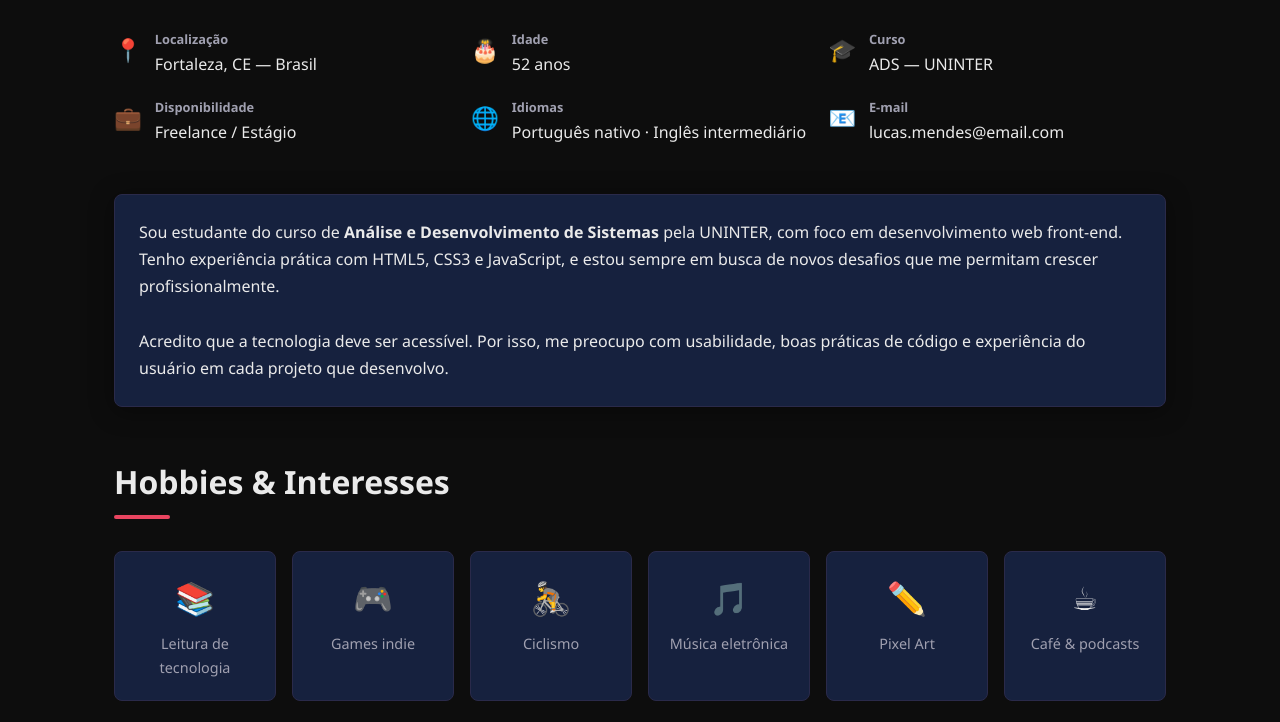
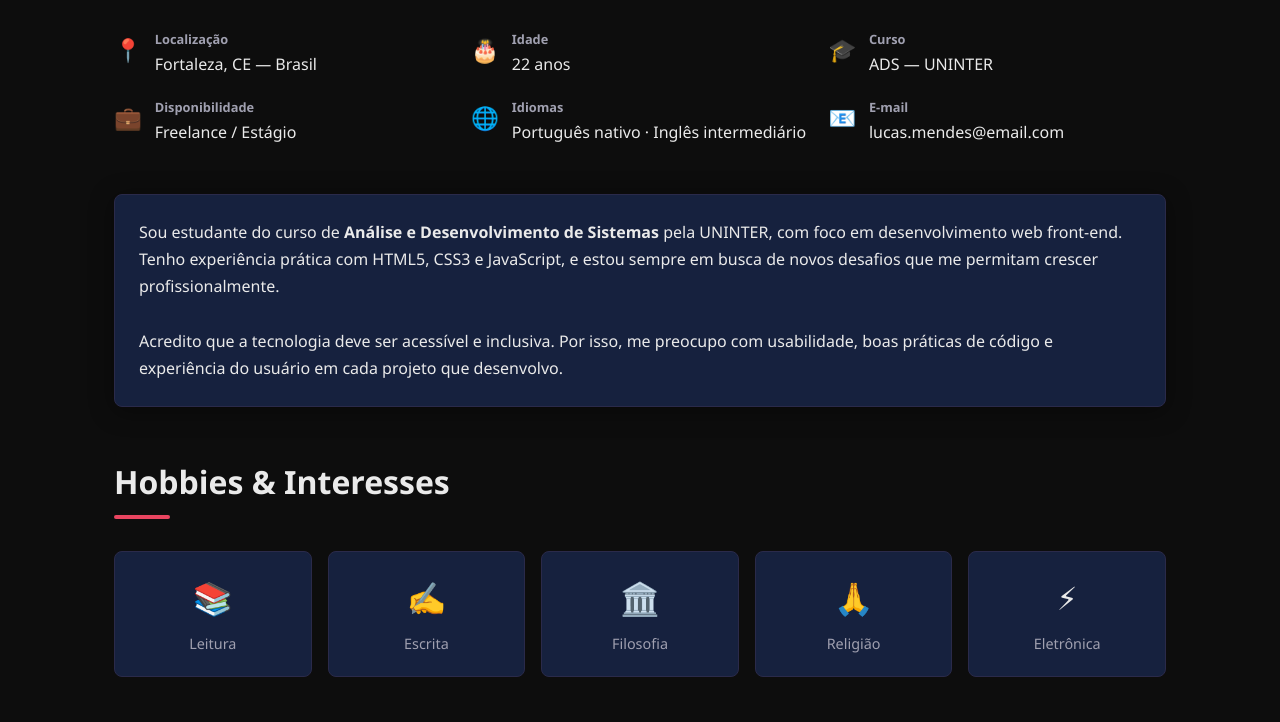
Before and after one commit to ernane2022/curriculum-html, a plain HTML site: page index.html in a window 1280 px wide. Shown: the part 471-1193 px from the top of the page. Drawn offline with Linux system fonts and the light colour scheme.

Commit message:
fix: atualiza hobbies com interesses reais

```diff
--- a/index.html
+++ b/index.html
@@ -127,7 +127,7 @@
   <!-- ========== CABEÇALHO / MENU ========== -->
   <header>
     <nav>
-      <span class="nav-logo">LM</span>
+      <span class="nav-logo">EF</span>
 
       <!-- Links de navegação — o mesmo em todas as páginas -->
       <ul class="nav-links" id="nav-links">
@@ -155,7 +155,7 @@
       <div class="hero-avatar" role="img" aria-label="Foto de Lucas Mendes">👨‍💻</div>
 
       <div class="hero-text">
-        <h1>Olá, sou <span>Ernane A F</span></h1>
+        <h1>Olá, sou <span>Lucas Mendes</span></h1>
         <p>
           Desenvolvedor web apaixonado por criar experiências digitais
           intuitivas e funcionais. Estudo Análise e Desenvolvimento de Sistemas
@@ -181,7 +181,7 @@
           <span class="info-icon">🎂</span>
           <div>
             <strong>Idade</strong>
-            <span>52 anos</span>
+            <span>22 anos</span>
           </div>
         </div>
         <div class="info-item">
@@ -224,7 +224,7 @@
         </p>
         <br>
         <p>
-          Acredito que a tecnologia deve ser acessível. Por isso, me preocupo
+          Acredito que a tecnologia deve ser acessível e inclusiva. Por isso, me preocupo
           com usabilidade, boas práticas de código e experiência do usuário em cada projeto
           que desenvolvo.
         </p>
@@ -238,27 +238,23 @@
       <div class="hobbies-grid">
         <div class="hobby-card">
           <span>📚</span>
-          <p>Leitura de tecnologia</p>
+          <p>Leitura</p>
         </div>
         <div class="hobby-card">
-          <span>🎮</span>
-          <p>Games indie</p>
+          <span>✍️</span>
+          <p>Escrita</p>
         </div>
         <div class="hobby-card">
-          <span>🚴</span>
-          <p>Ciclismo</p>
+          <span>🏛️</span>
+          <p>Filosofia</p>
         </div>
         <div class="hobby-card">
-          <span>🎵</span>
-          <p>Música eletrônica</p>
+          <span>🙏</span>
+          <p>Religião</p>
         </div>
         <div class="hobby-card">
-          <span>✏️</span>
-          <p>Pixel Art</p>
-        </div>
-        <div class="hobby-card">
-          <span>☕</span>
-          <p>Café & podcasts</p>
+          <span>⚡</span>
+          <p>Eletrônica</p>
         </div>
       </div>
     </section>
```
